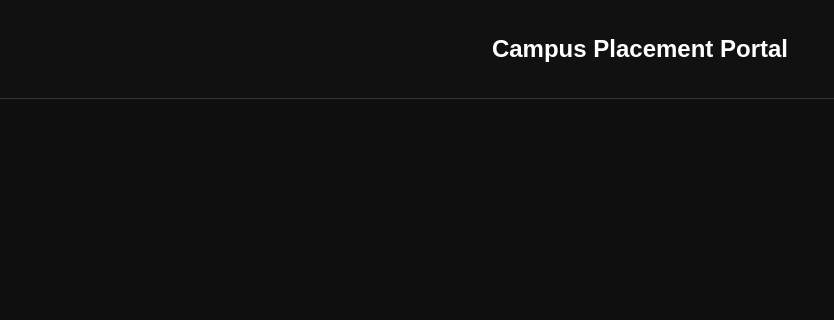
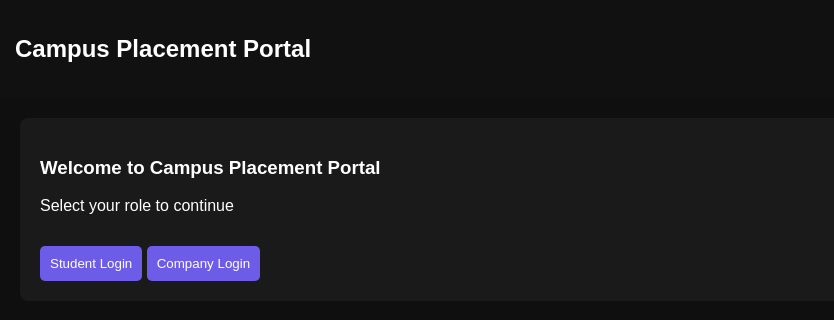
Before and after one commit to sandwichCat00/Enit, a Flask app: page / in a window 1280 px wide. Shown: the top 320 px of the page, without its empty margins (0-834 px from the left). Run offline with Flask 3, Linux system fonts and the light colour scheme.

Commit message:
update index and base

```diff
--- a/templates/base.html
+++ b/templates/base.html
@@ -1,21 +1,17 @@
-<link rel="stylesheet" href="{{ url_for('static', filename='styles.css') }}">
 <!DOCTYPE html>
 <html lang="en">
 <head>
     <meta charset="UTF-8">
     <title>{% block title %}Placement Portal{% endblock %}</title>
 
-    <!-- CSS -->
     <link rel="stylesheet" href="{{ url_for('static', filename='styles.css') }}">
 </head>
 <body>
 
-    <!-- Optional simple navbar -->
 <header style="padding:15px; background:#111; color:white;">
     <h2>Campus Placement Portal</h2>
 </header>
 
-    <!-- MAIN CONTENT -->
 <main style="padding:20px;">
     {% block content %}{% endblock %}
 </main>
--- a/templates/index.html
+++ b/templates/index.html
@@ -1,19 +1,16 @@
-<link rel="stylesheet" href="{{ url_for('static', filename='styles.css') }}">
-<!DOCTYPE html>
-<html lang="en">
-<head>
-    <meta charset="UTF-8">
-    <title>{{ title }}</title>
-    <link rel="stylesheet" href="{{ url_for('static', filename='styles.css') }}">
+{% extends 'base.html' %}
 
-</head>
-<body>
-    <nav class="navbar">
-        <h2>Campus Placement Portal</h2>
-    </nav>
+{% block content %}
+<div class="card">
+    <h3>Welcome to Campus Placement Portal</h3>
+    <p>Select your role to continue</p>
 
-    <div class="container">
-        {% block content %}{% endblock %}
-    </div>
-</body>
-</html>
+    <a href="/student/login">
+        <button>Student Login</button>
+    </a>
+
+    <a href="/company/login">
+        <button>Company Login</button>
+    </a>
+</div>
+{% endblock %}
```
Lines whose indentation alone changed are shown as unchanged.
